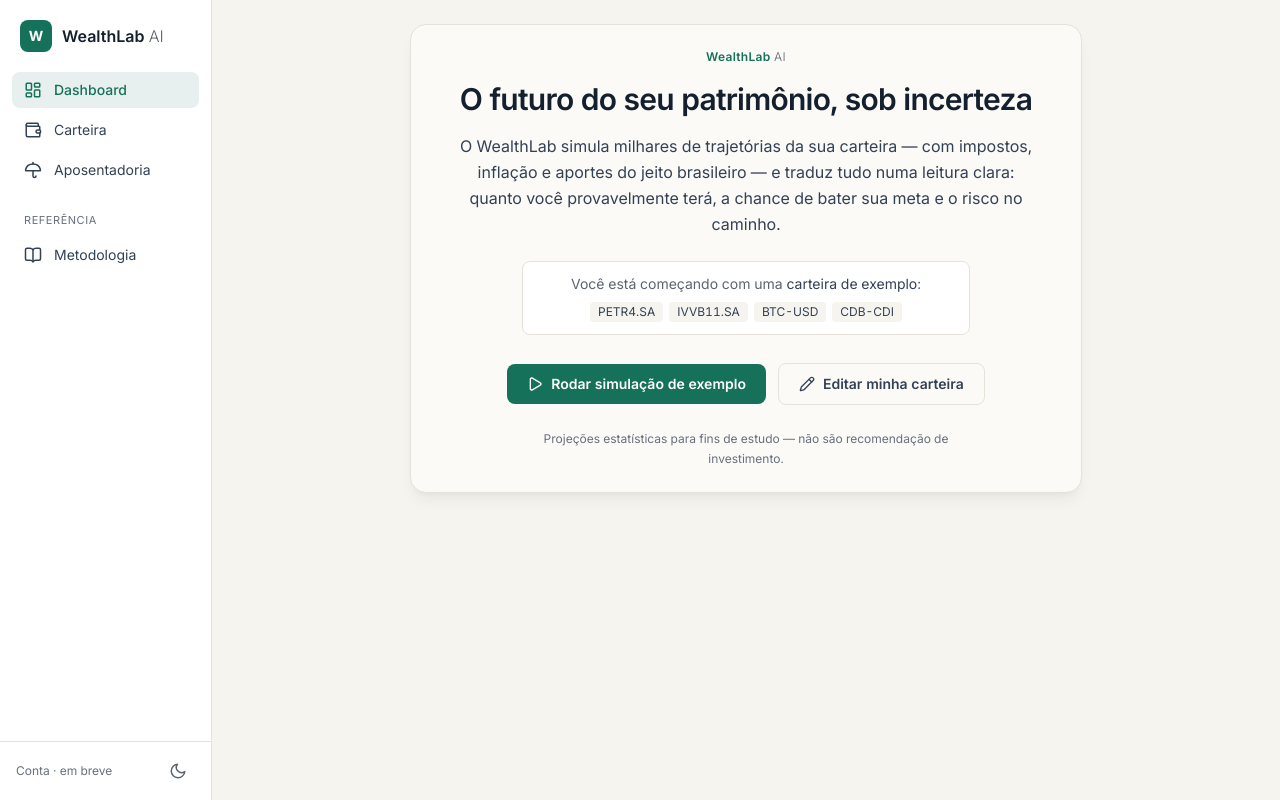
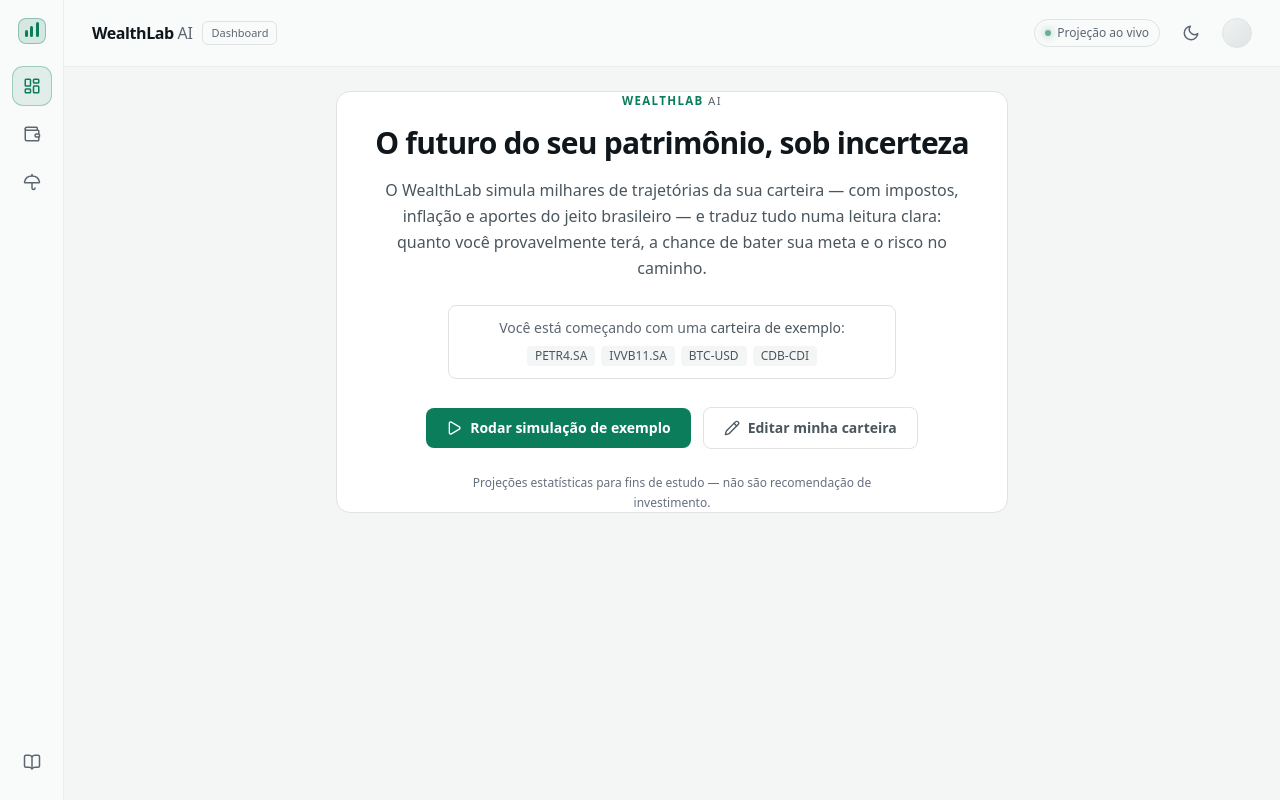
Before and after one commit to statvin/wealthlab-ai, a React (Vite) app in the folder frontend/: page / in a window 1280 px wide. Built offline with nearby package versions, Linux system fonts and the light colour scheme; no server answers.

Commit message:
feat(eclipse): shell — tokens dois temas, Space Grotesk, rail 64px e topbar (Fase 1)

```diff
--- a/frontend/package.json
+++ b/frontend/package.json
@@ -12,6 +12,7 @@
   },
   "dependencies": {
     "@fontsource-variable/inter": "^5.2.8",
+    "@fontsource-variable/space-grotesk": "^5.2.10",
     "@radix-ui/react-tooltip": "^1.2.10",
     "lucide-react": "^1.21.0",
     "plotly.js-dist-min": "^2.35.2",
--- a/frontend/src/App.tsx
+++ b/frontend/src/App.tsx
@@ -1,5 +1,4 @@
 import { lazy, Suspense, useEffect, useState, type ReactNode } from 'react'
-import { Menu } from 'lucide-react'
 
 import { api } from './api/client'
 import type { HoldingDTO, Methodology } from './api/types'
@@ -16,6 +15,7 @@
 import { SimulationInputs } from './components/SimulationInputs'
 import { StressPanel } from './components/StressPanel'
 import { Skeleton } from './components/ui/Skeleton'
+import { ThemeToggle } from './components/ui/ThemeToggle'
 import { WelcomePanel } from './components/WelcomePanel'
 import { INPUTS_PADRAO, useSimulation, type SimData, type SimInputs } from './hooks/useSimulation'
 import { CARTEIRA_EXEMPLO } from './lib/defaultPortfolio'
@@ -38,7 +38,6 @@
   const [inputs, setInputs] = useState<SimInputs>(INPUTS_PADRAO)
   const [aba, setAba] = useState<Aba>('dashboard')
   const [metodologia, setMetodologia] = useState<Methodology | null>(null)
-  const [navOpen, setNavOpen] = useState(false)
   // Primeira visita: mostra boas-vindas em vez de já rodar a simulação de exemplo.
   const [mostrarBoasVindas, setMostrarBoasVindas] = useState(
     () => localStorage.getItem('wl-welcomed') !== '1',
@@ -51,14 +50,6 @@
     if (!mostrarBoasVindas) run(holdings, inputs)
     api.methodology().then(setMetodologia).catch(() => undefined)
     // eslint-disable-next-line react-hooks/exhaustive-deps
-  }, [])
-
-  useEffect(() => {
-    const onKey = (e: KeyboardEvent) => {
-      if (e.key === 'Escape') setNavOpen(false)
-    }
-    document.addEventListener('keydown', onKey)
-    return () => document.removeEventListener('keydown', onKey)
   }, [])
 
   function simular() {
@@ -83,13 +74,13 @@
   }
 
   return (
-    <div className="flex min-h-screen">
-      <NavRail aba={aba} onSelect={setAba} open={navOpen} onClose={() => setNavOpen(false)} />
+    <div className="flex min-h-screen bg-canvas">
+      <NavRail aba={aba} onSelect={setAba} />
 
       <div className="flex min-w-0 flex-1 flex-col">
-        <TopBar onMenu={() => setNavOpen(true)} />
+        <Topbar aba={aba} />
 
-        <main className="mx-auto w-full max-w-6xl flex-1 p-4 sm:p-6">
+        <main className="mx-auto w-full max-w-[1320px] flex-1 px-7 pb-10 pt-6">
           {aba === 'carteira' && (
             <div className="space-y-6">
               <PortfolioEditor holdings={holdings} onChange={setHoldings} />
@@ -137,21 +128,41 @@
   )
 }
 
-// Barra mínima só no mobile (o rail está oculto): menu + marca.
-function TopBar({ onMenu }: { onMenu: () => void }) {
+const ABA_LABEL: Record<Aba, string> = {
+  dashboard: 'Dashboard',
+  carteira: 'Carteira',
+  aposentadoria: 'Aposentadoria',
+  metodologia: 'Metodologia',
+}
+
+// Topbar Eclipse: marca + chip da aba à esquerda; selo "ao vivo" + tema + avatar à direita.
+function Topbar({ aba }: { aba: Aba }) {
   return (
-    <header className="sticky top-0 z-30 flex items-center gap-3 border-b border-border bg-canvas/80 px-4 py-3 backdrop-blur lg:hidden">
-      <button
-        onClick={onMenu}
-        aria-label="Abrir navegação"
-        className="rounded-lg p-1.5 text-content-muted transition-colors hover:bg-surface focus:outline-none focus-visible:ring-2 focus-visible:ring-brand/60"
-      >
-        <Menu size={20} />
-      </button>
-      <span className="text-base">
-        <span className="font-semibold text-brand">WealthLab</span>{' '}
-        <span className="font-light text-content-muted">AI</span>
-      </span>
+    <header className="flex items-center justify-between border-b border-hairline bg-chrome px-7 py-4">
+      <div className="flex items-center gap-2.5">
+        <span className="text-base tracking-tight">
+          <span className="font-semibold text-content">WealthLab</span>{' '}
+          <span className="font-normal text-content-muted">AI</span>
+        </span>
+        <span className="rounded-md border border-border px-2 py-[3px] text-[11px] text-content-muted">
+          {ABA_LABEL[aba]}
+        </span>
+      </div>
+      <div className="flex items-center gap-3.5">
+        <span className="inline-flex items-center gap-1.5 whitespace-nowrap rounded-full border border-border px-2.5 py-[5px] text-xs text-content-muted">
+          <span
+            className="h-1.5 w-1.5 shrink-0 rounded-full bg-brand motion-safe:animate-[wlpulse_2.4s_ease-in-out_infinite]"
+            style={{ boxShadow: '0 0 8px rgb(var(--brand))' }}
+            aria-hidden="true"
+          />
+          Projeção ao vivo
+        </span>
+        <ThemeToggle />
+        <div
+          className="h-[30px] w-[30px] rounded-full border border-border bg-gradient-to-br from-surface-raised to-border"
+          aria-hidden="true"
+        />
+      </div>
     </header>
   )
 }
--- a/frontend/src/components/NavRail.tsx
+++ b/frontend/src/components/NavRail.tsx
@@ -1,10 +1,8 @@
-// Barra de navegação à esquerda (a moldura do app). No desktop fica fixa; no
-// mobile vira um drawer. Marca + itens com ícone; Metodologia num grupo
-// "referência" mais quieto (é documentação). Toggle de tema no rodapé.
+// Nav rail Eclipse: 64px, só ícones. Monograma da marca no topo (3 barras mint),
+// itens principais e Metodologia ancorada na base (mt-auto). Item ativo = quadrado
+// mint. Sempre visível (inclusive mobile — é estreito). Labels via aria-label/title.
 
 import { BookOpen, LayoutDashboard, Umbrella, Wallet, type LucideIcon } from 'lucide-react'
-
-import { ThemeToggle } from './ui/ThemeToggle'
 
 export type Aba = 'dashboard' | 'carteira' | 'aposentadoria' | 'metodologia'
 
@@ -20,83 +18,54 @@
   { id: 'aposentadoria', label: 'Aposentadoria', Icone: Umbrella },
 ]
 
-const REFERENCIA: ItemDef[] = [{ id: 'metodologia', label: 'Metodologia', Icone: BookOpen }]
+const RODAPE: ItemDef = { id: 'metodologia', label: 'Metodologia', Icone: BookOpen }
 
-interface Props {
-  aba: Aba
-  onSelect: (a: Aba) => void
-  open: boolean
-  onClose: () => void
-}
-
-export function NavRail({ aba, onSelect, open, onClose }: Props) {
-  const escolher = (a: Aba) => {
-    onSelect(a)
-    onClose()
-  }
-
-  const conteudo = (
-    <div className="flex h-full flex-col">
-      <div className="flex items-center gap-2.5 px-5 py-5">
-        <span className="flex h-8 w-8 items-center justify-center rounded-lg bg-brand text-sm font-bold text-on-brand">
-          W
-        </span>
-        <span className="text-base">
-          <span className="font-semibold text-content">WealthLab</span>{' '}
-          <span className="font-light text-content-muted">AI</span>
-        </span>
+export function NavRail({ aba, onSelect }: { aba: Aba; onSelect: (a: Aba) => void }) {
+  return (
+    <aside className="flex w-16 shrink-0 flex-col items-center gap-2 border-r border-hairline bg-chrome py-[18px]">
+      <div
+        className="mb-3.5 flex h-[26px] items-end gap-[2.5px] rounded-lg border border-brand/35 bg-brand/15 p-1.5"
+        aria-hidden="true"
+      >
+        <span className="block w-[3px] rounded-sm bg-brand" style={{ height: 7 }} />
+        <span className="block w-[3px] rounded-sm bg-brand" style={{ height: 11 }} />
+        <span className="block w-[3px] rounded-sm bg-brand" style={{ height: 15 }} />
       </div>
 
-      <nav className="flex-1 space-y-1 px-3" aria-label="Navegação principal">
-        {PRINCIPAIS.map((it) => (
-          <Item key={it.id} {...it} ativo={aba === it.id} onClick={() => escolher(it.id)} />
-        ))}
-        <p className="px-3 pb-1 pt-5 text-[11px] uppercase tracking-wider text-content-subtle">
-          Referência
-        </p>
-        {REFERENCIA.map((it) => (
-          <Item key={it.id} {...it} ativo={aba === it.id} onClick={() => escolher(it.id)} />
-        ))}
-      </nav>
+      {PRINCIPAIS.map((it) => (
+        <Item key={it.id} {...it} ativo={aba === it.id} onClick={() => onSelect(it.id)} />
+      ))}
 
-      <div className="flex items-center justify-between border-t border-border px-4 py-3">
-        <span className="text-xs text-content-subtle">Conta · em breve</span>
-        <ThemeToggle />
-      </div>
-    </div>
-  )
-
-  return (
-    <>
-      {/* Desktop: rail fixo, altura de tela cheia, grudado no topo (não rola com a página). */}
-      <aside className="hidden w-[212px] shrink-0 border-r border-border bg-surface lg:sticky lg:top-0 lg:block lg:h-screen lg:overflow-y-auto">
-        {conteudo}
-      </aside>
-
-      {/* Mobile: drawer. */}
-      {open && (
-        <div className="fixed inset-0 z-40 lg:hidden" role="dialog" aria-modal="true">
-          <div className="absolute inset-0 bg-black/40" onClick={onClose} aria-hidden="true" />
-          <aside className="absolute left-0 top-0 h-full w-[260px] max-w-[85vw] border-r border-border bg-surface">
-            {conteudo}
-          </aside>
-        </div>
-      )}
-    </>
+      <Item
+        {...RODAPE}
+        ativo={aba === RODAPE.id}
+        onClick={() => onSelect(RODAPE.id)}
+        className="mt-auto"
+      />
+    </aside>
   )
 }
 
-function Item({ label, Icone, ativo, onClick }: ItemDef & { ativo: boolean; onClick: () => void }) {
+function Item({
+  label,
+  Icone,
+  ativo,
+  onClick,
+  className = '',
+}: ItemDef & { ativo: boolean; onClick: () => void; className?: string }) {
   return (
     <button
       onClick={onClick}
+      aria-label={label}
       aria-current={ativo ? 'page' : undefined}
-      className={`flex w-full items-center gap-3 rounded-lg px-3 py-2 text-sm transition-colors focus:outline-none focus-visible:ring-2 focus-visible:ring-brand/60 ${
-        ativo ? 'bg-brand/10 font-medium text-brand' : 'text-content-body hover:bg-canvas'
-      }`}
+      title={label}
+      className={`flex h-10 w-10 items-center justify-center rounded-[11px] border transition-colors focus:outline-none focus-visible:ring-2 focus-visible:ring-brand/60 ${
+        ativo
+          ? 'border-brand/30 bg-brand/10 text-brand'
+          : 'border-transparent text-content-muted hover:bg-surface hover:text-content-body'
+      } ${className}`}
     >
       <Icone size={18} aria-hidden="true" />
-      {label}
     </button>
   )
 }
--- a/frontend/src/index.css
+++ b/frontend/src/index.css
@@ -2,73 +2,138 @@
 @tailwind components;
 @tailwind utilities;
 
-/* Tema CLARO (bone/tinta + evergreen) — padrão. Canais RGB para alpha do Tailwind. */
+/* ===========================================================================
+   Paleta "Eclipse". Tokens em canais RGB (permitem alpha no Tailwind) e trocam
+   de valor entre tema claro (:root) e escuro (.dark — a identidade premium do
+   spec). Níveis de superfície: canvas (fundo) < chrome (rail/topbar) < surface
+   (cards) < surface-raised (tooltip/realce). hairline = divisórias finas.
+   =========================================================================== */
+
+/* Tema CLARO (adaptação clara da estrutura Eclipse — o designer só specou o escuro). */
 :root {
   color-scheme: light;
-  --canvas: 246 244 239; /* #F6F4EF bone quente */
-  --surface: 255 255 255; /* #FFFFFF card */
-  --surface-raised: 251 250 247; /* #FBFAF7 hero/elevado */
-  --border: 231 226 217; /* #E7E2D9 */
-  --content: 20 32 46; /* #14202E título */
-  --content-body: 51 65 85; /* #334155 corpo */
-  --content-muted: 92 100 112; /* #5C6470 secundário (contraste AA) */
-  --content-subtle: 103 112 126; /* #67707E sutil (contraste AA) */
-  --brand: 21 113 90; /* #15715A evergreen (chrome) */
-  --brand-strong: 17 94 74; /* #115E4A hover */
+  --canvas: 244 246 245; /* #F4F6F5 */
+  --surface: 255 255 255; /* #FFFFFF cards */
+  --chrome: 249 250 250; /* #F9FAFA rail/topbar/itens */
+  --surface-raised: 241 243 243; /* #F1F3F3 realce/tooltip */
+  --border: 223 227 228; /* #DFE3E4 */
+  --hairline: 235 238 238; /* #EBEEEE divisórias finas */
+  --content: 16 23 28; /* #10171C título/números */
+  --content-body: 74 86 94; /* #4A565E corpo */
+  --content-muted: 92 103 114; /* #5C6772 secundário (AA) */
+  --content-subtle: 103 112 126; /* #67707E sutil (AA) */
+  --brand: 11 125 91; /* #0B7D5B mint profundo (chrome/accent) */
+  --brand-strong: 8 102 74; /* #08664A hover */
   --on-brand: 255 255 255;
-  --gain: 4 120 87; /* #047857 ganho (dado) */
-  --loss: 185 28 28; /* #B91C1C perda (dado) */
-  --warning: 180 83 9; /* #B45309 amber-700 */
-  --info: 29 78 216; /* #1D4ED8 blue-700 */
+  --gain: 4 120 87; /* #047857 */
+  --loss: 190 28 46; /* #BE1C2E */
+  --warning: 180 83 9; /* #B45309 */
+  --info: 13 110 190; /* #0D6EBE */
 }
 
-/* Tema ESCURO (marinho + evergreen clareado). */
+/* Tema ESCURO (Eclipse — tokens do spec). */
 .dark {
   color-scheme: dark;
-  --canvas: 12 22 38; /* #0C1626 marinho */
-  --surface: 18 32 51; /* #122033 */
-  --surface-raised: 22 38 60; /* #16263C */
-  --border: 36 55 80; /* #243750 */
-  --content: 234 240 247; /* #EAF0F7 */
-  --content-body: 182 196 214; /* #B6C4D6 */
-  --content-muted: 142 158 180; /* #8E9EB4 (contraste AA) */
-  --content-subtle: 132 146 168; /* #8492A8 (contraste AA) */
-  --brand: 31 158 120; /* #1F9E78 */
-  --brand-strong: 35 176 132; /* #23B084 */
-  --on-brand: 7 18 13; /* #07120D */
+  --canvas: 8 9 11; /* #08090B base */
+  --surface: 14 16 20; /* #0E1014 cards */
+  --chrome: 11 13 16; /* #0B0D10 rail/topbar/itens */
+  --surface-raised: 20 23 28; /* #14171C tooltip/realce */
+  --border: 32 36 43; /* #20242B */
+  --hairline: 22 25 31; /* #16191F divisórias finas */
+  --content: 242 244 247; /* #F2F4F7 */
+  --content-body: 166 172 184; /* #A6ACB8 */
+  --content-muted: 107 114 128; /* #6B7280 */
+  --content-subtle: 90 98 110; /* #5A626E */
+  --brand: 43 232 165; /* #2BE8A5 mint */
+  --brand-strong: 52 211 153; /* #34D399 */
+  --on-brand: 6 35 26; /* #06231A texto sobre o mint */
   --gain: 52 211 153; /* #34D399 */
   --loss: 251 113 133; /* #FB7185 */
-  --warning: 251 191 36; /* #FBBF24 amber-400 */
-  --info: 96 165 250; /* #60A5FA blue-400 */
+  --warning: 251 191 36; /* #FBBF24 */
+  --info: 91 200 245; /* #5BC8F5 */
 }
 
 body {
   @apply bg-canvas font-sans text-content-body antialiased;
-  /* Algarismos tabulares em todo número (colunas de R$/% alinham). */
-  font-feature-settings: 'tnum' 1, 'cv11' 1;
+  font-feature-settings: 'tnum' 1; /* algarismos tabulares em todo número */
 }
 
 @layer components {
-  /* Hierarquia de superfícies. Sombras sutis (o escuro separa por surface, não por sombra). */
-  .surface {
-    @apply rounded-2xl border border-border bg-surface;
-  }
-  .surface-elevated {
-    @apply rounded-2xl border border-border bg-surface-raised shadow-lg shadow-black/5;
-  }
+  /* Cards Eclipse: planos (separados por borda, sem sombra), raio 14px. */
   .card {
-    @apply rounded-2xl border border-border bg-surface p-4 shadow-sm shadow-black/5;
+    @apply rounded-[14px] border border-border bg-surface p-5;
   }
   .card-hero {
-    @apply rounded-2xl border border-border bg-surface-raised p-6 shadow-lg shadow-black/5;
+    @apply rounded-[14px] border border-border bg-surface;
   }
+  /* Eyebrow: rótulo uppercase espaçado (assinatura tipográfica do Eclipse). */
   .eyebrow {
-    @apply text-xs font-medium tracking-wide text-content-muted;
+    @apply text-[11.5px] font-semibold uppercase tracking-[0.12em] text-content-muted;
   }
   .label {
-    @apply text-xs font-medium uppercase tracking-wide text-content-muted;
+    @apply text-[11px] font-semibold uppercase tracking-[0.08em] text-content-muted;
   }
   .tnum {
     font-feature-settings: 'tnum' 1;
   }
 }
+
+/* Slider custom (track + thumb mint) — usado nos controles da simulação. */
+.wlrange {
+  -webkit-appearance: none;
+  appearance: none;
+  width: 100%;
+  height: 4px;
+  border-radius: 4px;
+  background: rgb(var(--border));
+  outline: none;
+}
+.wlrange::-webkit-slider-thumb {
+  -webkit-appearance: none;
+  appearance: none;
+  width: 16px;
+  height: 16px;
+  border-radius: 50%;
+  background: rgb(var(--brand));
+  cursor: pointer;
+  box-shadow: 0 0 0 4px rgb(var(--brand) / 0.16);
+  transition: box-shadow 0.15s;
+}
+.wlrange::-webkit-slider-thumb:hover {
+  box-shadow: 0 0 0 6px rgb(var(--brand) / 0.22);
+}
+.wlrange:focus-visible::-webkit-slider-thumb {
+  box-shadow: 0 0 0 4px rgb(var(--brand) / 0.16), 0 0 0 7px rgb(var(--brand) / 0.5);
+}
+.wlrange::-moz-range-thumb {
+  width: 16px;
+  height: 16px;
+  border: none;
+  border-radius: 50%;
+  background: rgb(var(--brand));
+  cursor: pointer;
+  box-shadow: 0 0 0 4px rgb(var(--brand) / 0.16);
+}
+
+@keyframes wlpulse {
+  0%,
+  100% {
+    opacity: 1;
+  }
+  50% {
+    opacity: 0.35;
+  }
+}
+@keyframes wldraw {
+  from {
+    stroke-dashoffset: 2400;
+  }
+  to {
+    stroke-dashoffset: 0;
+  }
+}
+@media (prefers-reduced-motion: reduce) {
+  .wldraw {
+    animation: none !important;
+  }
+}
--- a/frontend/src/main.tsx
+++ b/frontend/src/main.tsx
@@ -1,6 +1,6 @@
 import React from 'react'
 import ReactDOM from 'react-dom/client'
-import '@fontsource-variable/inter'
+import '@fontsource-variable/space-grotesk'
 import App from './App'
 import './index.css'
 
--- a/frontend/tailwind.config.js
+++ b/frontend/tailwind.config.js
@@ -13,7 +13,9 @@
         canvas: tok('--canvas'),
         surface: tok('--surface'),
         'surface-raised': tok('--surface-raised'),
+        chrome: tok('--chrome'),
         border: tok('--border'),
+        hairline: tok('--hairline'),
         content: tok('--content'),
         'content-body': tok('--content-body'),
         'content-muted': tok('--content-muted'),
@@ -29,7 +31,7 @@
         info: tok('--info'),
       },
       fontFamily: {
-        sans: ['Inter Variable', 'Inter', 'ui-sans-serif', 'system-ui', 'sans-serif'],
+        sans: ['Space Grotesk Variable', 'ui-sans-serif', 'system-ui', 'sans-serif'],
       },
     },
   },
```
Also changed, not shown: 1 other file (tests, documents, lock files or other folders).
